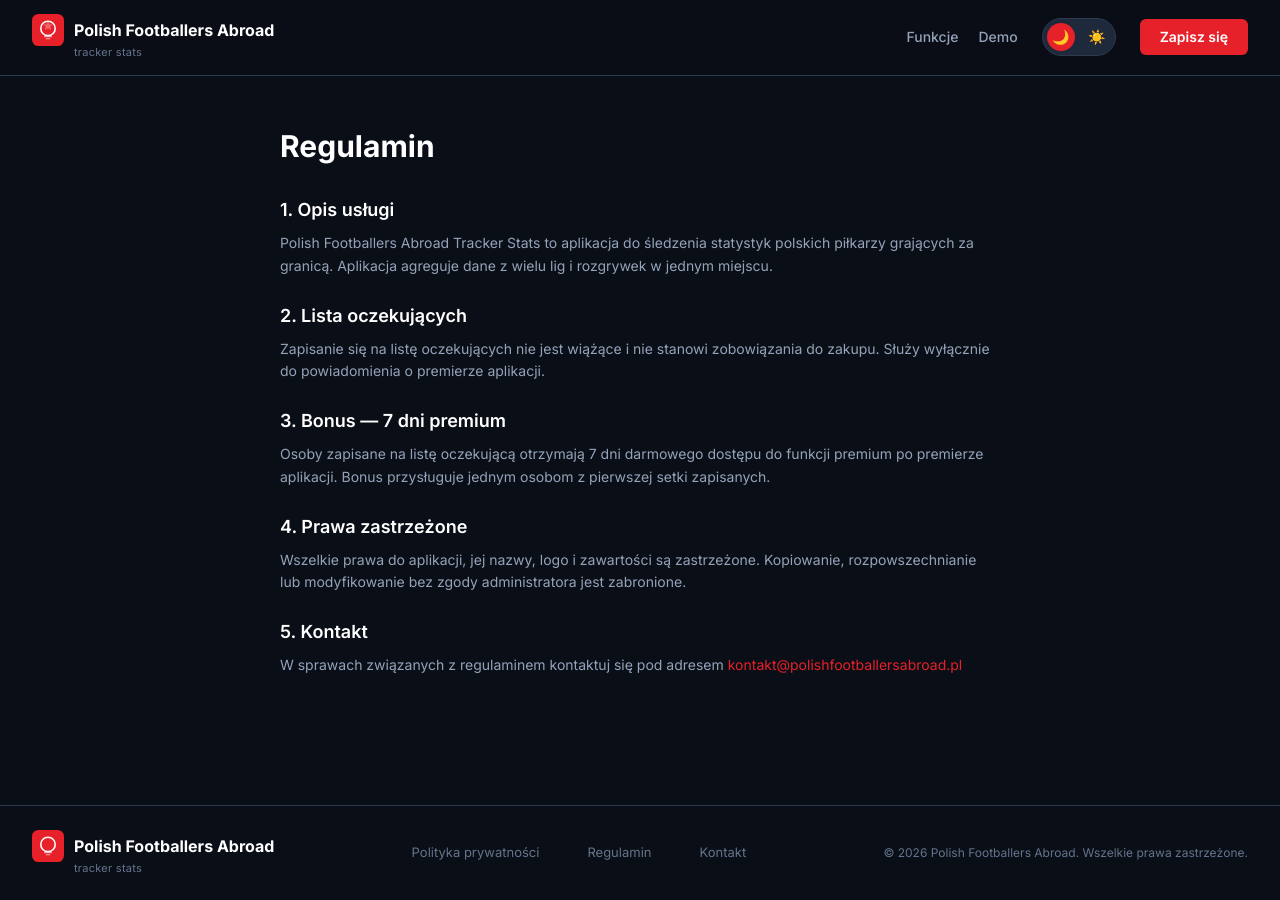
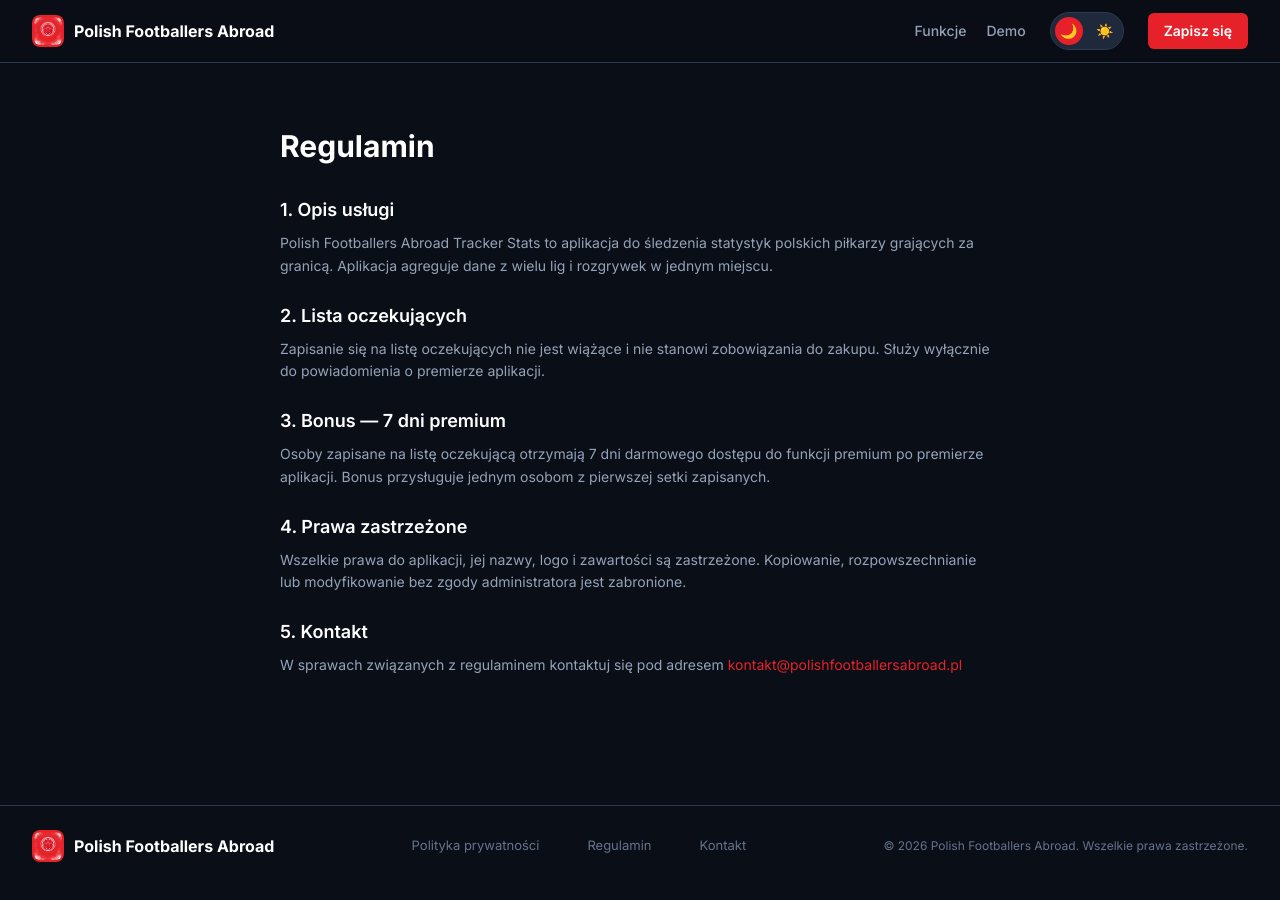
Before and after one commit to LenartDominik/polish-footballers-abroad-landing, a Next.js app: page /terms in a window 1280 px wide. Built offline with nearby package versions, Linux system fonts and the light colour scheme.

Commit message:
refactor: replace inline SVG with Image component in navbar and footer

```diff
--- a/src/components/Footer.tsx
+++ b/src/components/Footer.tsx
@@ -1,47 +1,19 @@
+import Image from "next/image";
+
 export default function Footer() {
   return (
     <footer className="py-6 px-8 border-t border-border flex justify-between items-center bg-bg-primary max-md:flex-col max-md:gap-3 max-md:text-center transition-[background-color,border-color] duration-300">
       <div className="flex flex-col">
         <div className="flex items-center gap-2.5 text-base font-bold text-text-primary transition-[color] duration-300">
-          <svg
-            viewBox="0 0 40 40"
-            fill="none"
-            xmlns="http://www.w3.org/2000/svg"
-            className="w-8 h-8"
-          >
-            <rect width="40" height="40" rx="8" fill="#E62129" />
-            <circle
-              cx="20"
-              cy="18"
-              r="9"
-              stroke="white"
-              strokeWidth="2"
-              fill="none"
-            />
-            <rect
-              x="15"
-              y="27"
-              width="10"
-              height="2"
-              rx="1"
-              fill="white"
-              opacity="0.6"
-            />
-            <rect
-              x="17"
-              y="30"
-              width="6"
-              height="2"
-              rx="1"
-              fill="white"
-              opacity="0.4"
-            />
-          </svg>
+          <Image
+            src="/images/logo-outline.png"
+            alt="Polish Footballers Abroad logo"
+            width={32}
+            height={32}
+            className="w-8 h-8 rounded-lg bg-[#E62129] p-0.5"
+          />
           Polish Footballers Abroad
         </div>
-        <span className="text-[11px] text-text-muted tracking-wide ml-[42px] -mt-0.5 transition-[color] duration-300">
-          tracker stats
-        </span>
       </div>
 
       <div className="flex gap-12">
--- a/src/components/Navbar.tsx
+++ b/src/components/Navbar.tsx
@@ -1,5 +1,6 @@
 "use client";
 
+import Image from "next/image";
 import { useEffect, useState } from "react";
 
 export default function Navbar() {
@@ -18,56 +19,19 @@ export default function Navbar() {
   };
 
   return (
-    <nav className="fixed top-0 left-0 right-0 z-50 bg-nav-bg backdrop-blur-[12px] border-b border-border px-8 py-3.5 flex justify-between items-center transition-[background,border-color] duration-300">
-      <a href="#" className="flex flex-col no-underline">
-        <div className="flex items-center gap-2.5 font-bold text-base text-text-primary transition-colors duration-300">
-          <svg
-            viewBox="0 0 40 40"
-            fill="none"
-            xmlns="http://www.w3.org/2000/svg"
-            className="w-8 h-8"
-          >
-            <rect width="40" height="40" rx="8" fill="#E62129" />
-            <circle
-              cx="20"
-              cy="18"
-              r="9"
-              stroke="white"
-              strokeWidth="2"
-              fill="none"
-            />
-            <path
-              d="M20 9 L22 13 L26 13 L23 16 L24 20 L20 18 L16 20 L17 16 L14 13 L18 13Z"
-              fill="white"
-              opacity="0.3"
-            />
-            <rect
-              x="15"
-              y="27"
-              width="10"
-              height="2"
-              rx="1"
-              fill="white"
-              opacity="0.6"
-            />
-            <rect
-              x="17"
-              y="30"
-              width="6"
-              height="2"
-              rx="1"
-              fill="white"
-              opacity="0.4"
-            />
-          </svg>
+    <nav className="fixed top-0 left-0 right-0 z-50 bg-nav-bg backdrop-blur-[12px] border-b border-border px-4 md:px-8 py-3 flex justify-between items-center transition-[background,border-color] duration-300">
+      <a href="#" className="flex items-center gap-2.5 no-underline font-bold text-base text-text-primary transition-colors duration-300">
+          <Image
+            src="/images/logo-outline.png"
+            alt="Polish Footballers Abroad logo"
+            width={32}
+            height={32}
+            className="w-8 h-8 rounded-lg bg-[#E62129] p-0.5"
+          />
           Polish Footballers Abroad
-        </div>
-        <span className="text-[11px] text-text-muted tracking-wide ml-[42px] -mt-0.5 transition-colors duration-300">
-          tracker stats
-        </span>
-      </a>
+        </a>
 
-      <div className="flex items-center gap-6">
+      <div className="flex items-center gap-3 md:gap-6">
         <div className="hidden md:flex gap-5">
           <a
             href="#features"
@@ -102,7 +66,7 @@ export default function Navbar() {
 
         <a
           href="#lista"
-          className="bg-accent text-white border-none px-5 py-2 rounded-md text-sm font-semibold no-underline hover:bg-accent-hover transition-colors duration-300"
+          className="bg-accent text-white border-none px-4 py-2 rounded-md text-sm font-semibold no-underline hover:bg-accent-hover transition-colors duration-300 whitespace-nowrap"
         >
           Zapisz się
         </a>
```
